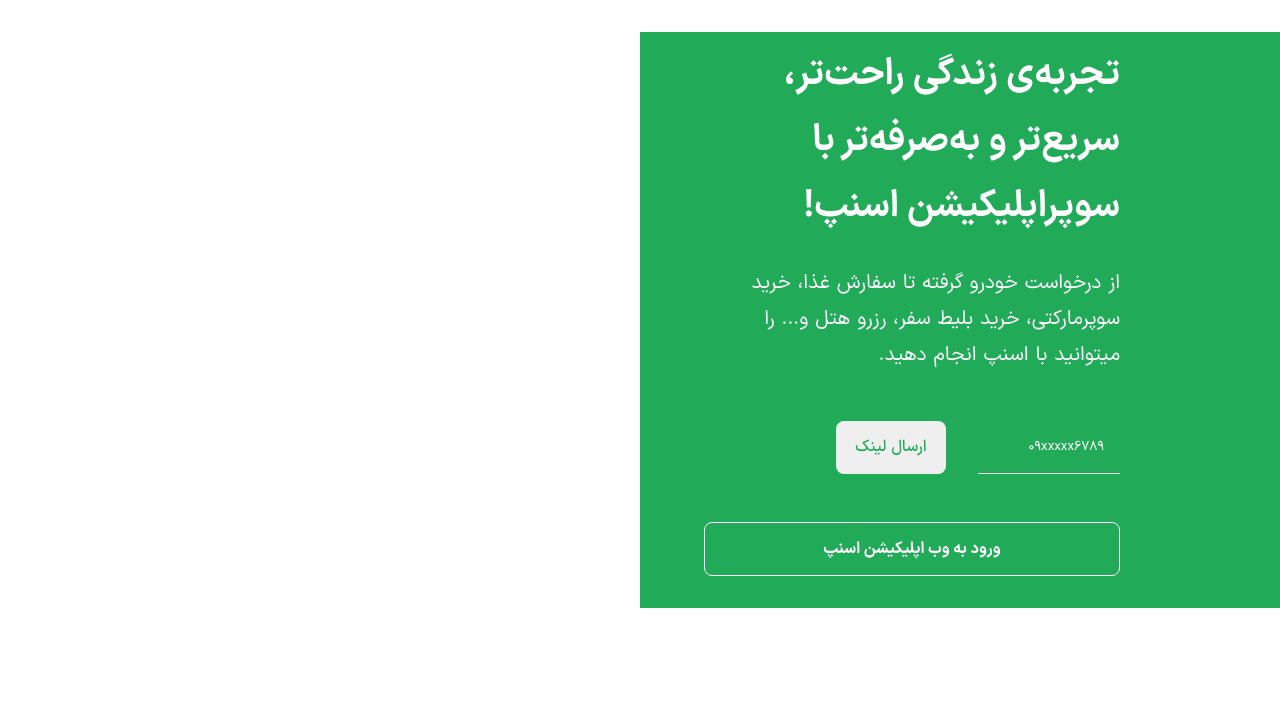
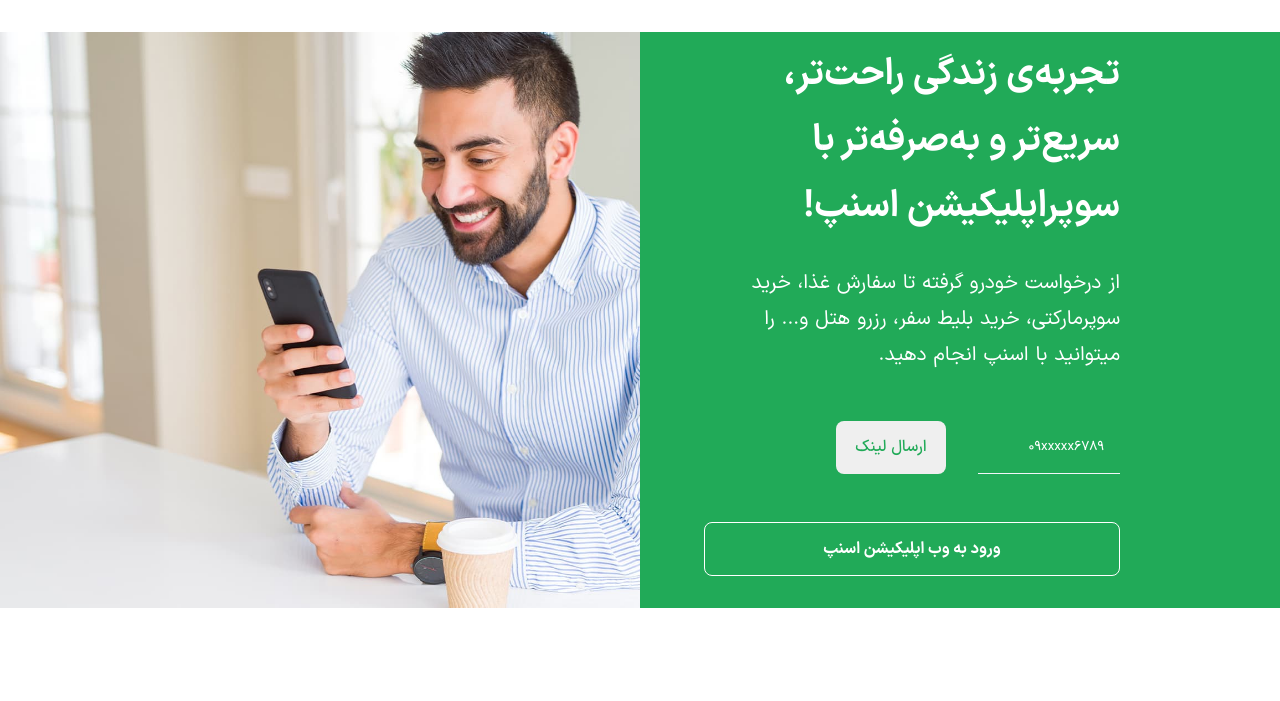
Before and after one commit to zana31757/snapp-test, a plain HTML site: page index.html in a window 1280 px wide. Shown: the part 86-787 px from the top of the page. Drawn offline with Linux system fonts and the light colour scheme; the site is published under a folder, as on GitHub Pages, so addresses that start at the root find nothing.

Commit message:
style.css

```diff
--- a/assets/css/style.css
+++ b/assets/css/style.css
@@ -112,7 +112,7 @@ li {
   color: var(--white);
 }
 .hero__image {
-  background-image: url(/public/images/hero-section/intro.jpg);
+  background-image: url(../../public/images/hero-section/intro.jpg);
   background-size: cover;
 }
 .hero__content {
```
